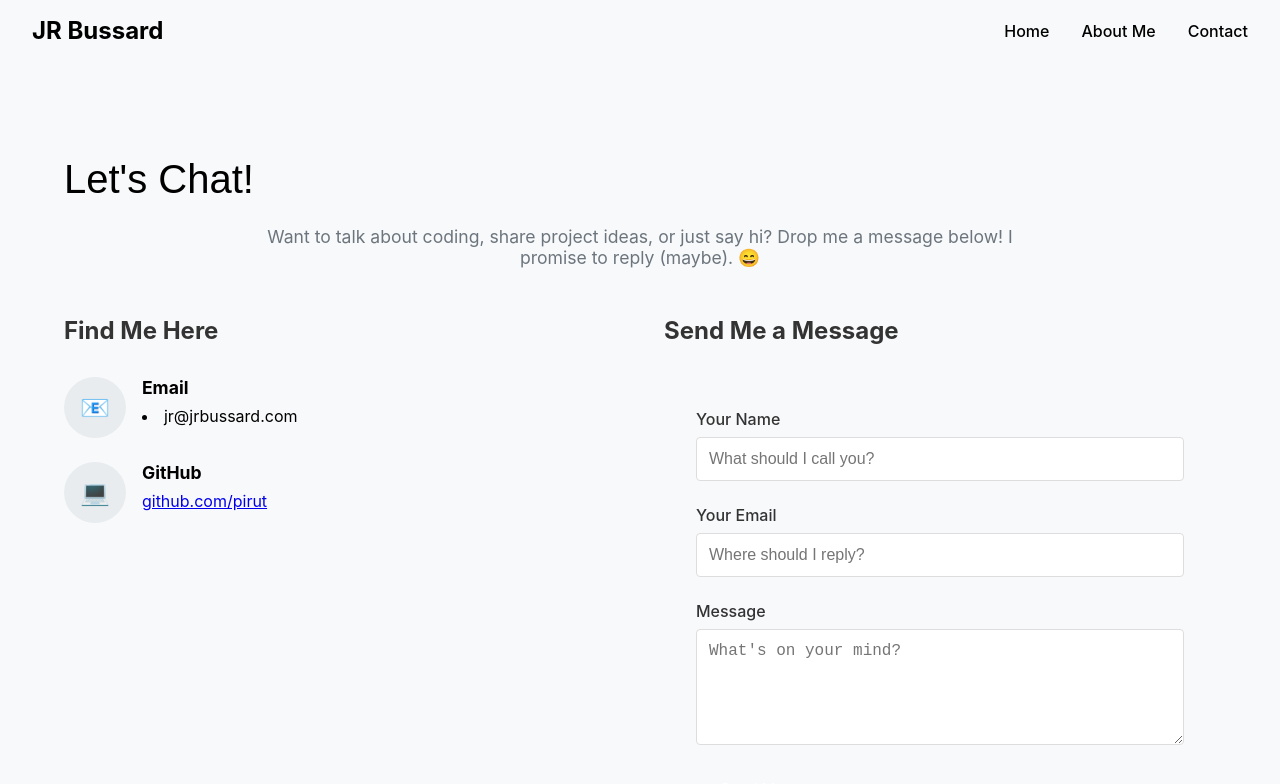
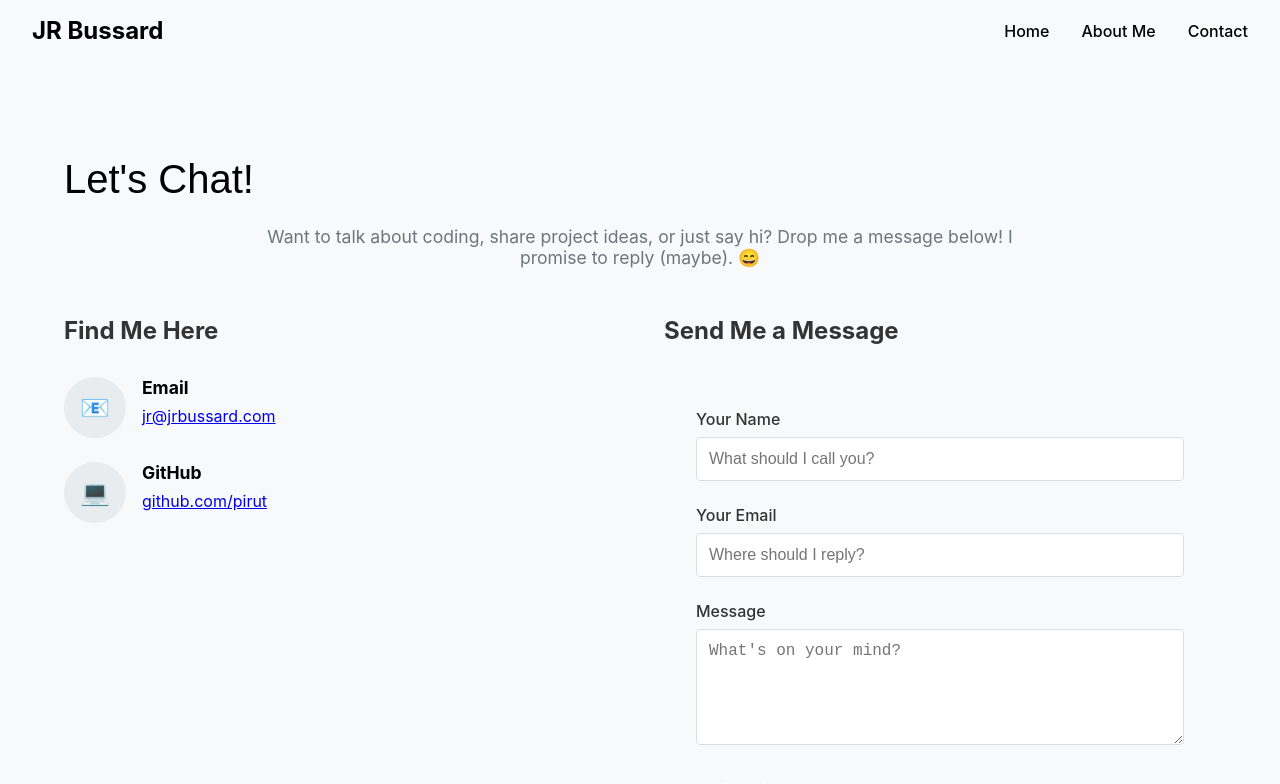
Before and after one commit to pirut/jrbussard, a React (Create React App) app: page /contact in a window 1280 px wide. Shown: the top 784 px of the page. Built offline with nearby package versions, Linux system fonts and the light colour scheme.

Commit message:
Fixed link in contact page

```diff
--- a/src/pages/Contact.js
+++ b/src/pages/Contact.js
@@ -72,7 +72,7 @@ const Contact = () => {
                             <div className="contact-icon">📧</div>
                             <div className="contact-details">
                                 <h3>Email</h3>
-                                <li href="mailto:jr@jrbussard.com">jr@jrbussard.com</li>
+                                <a href="mailto:jr@jrbussard.com">jr@jrbussard.com</a>
                             </div>
                         </div>
                         <div className="contact-method">
```
